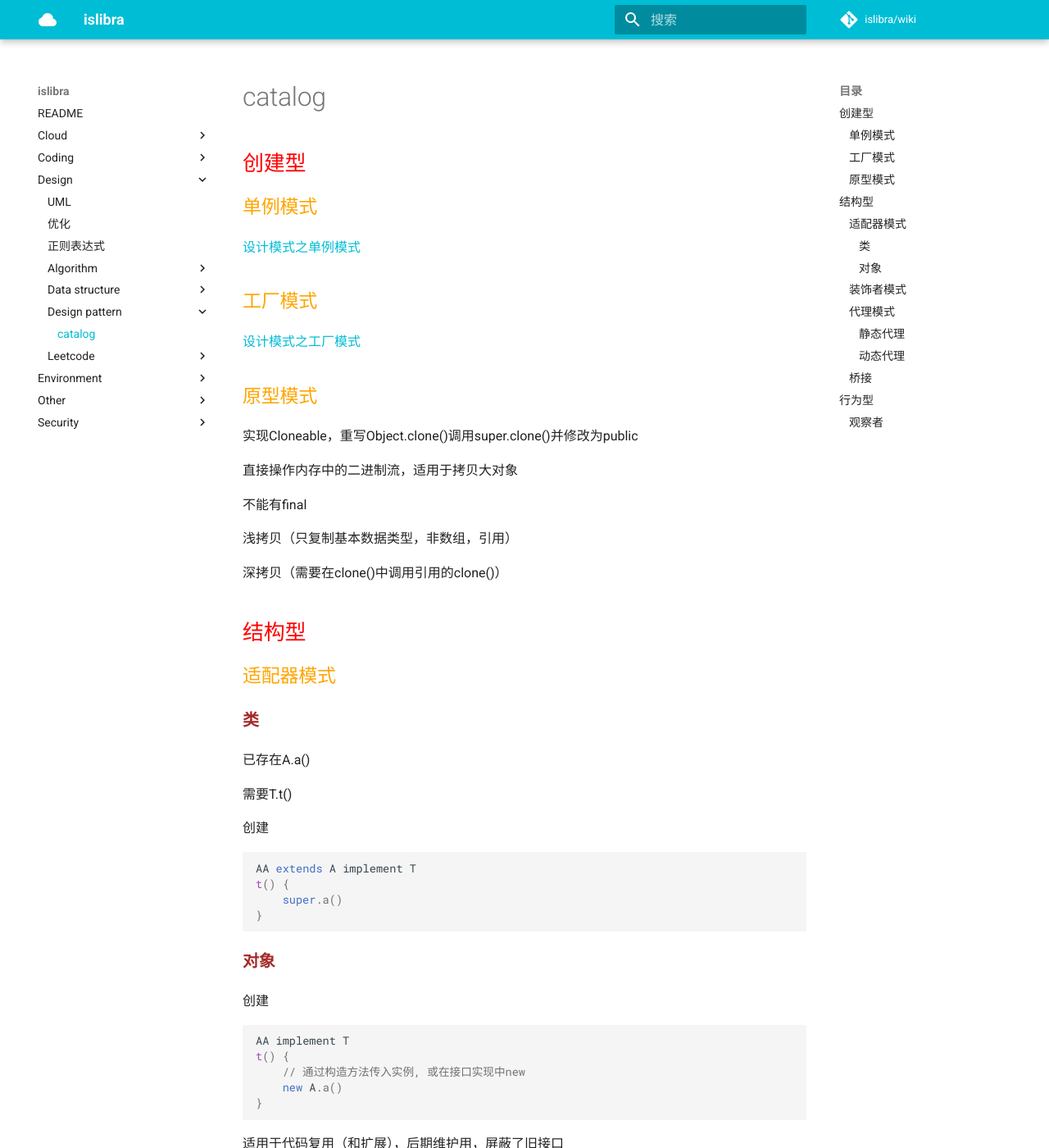
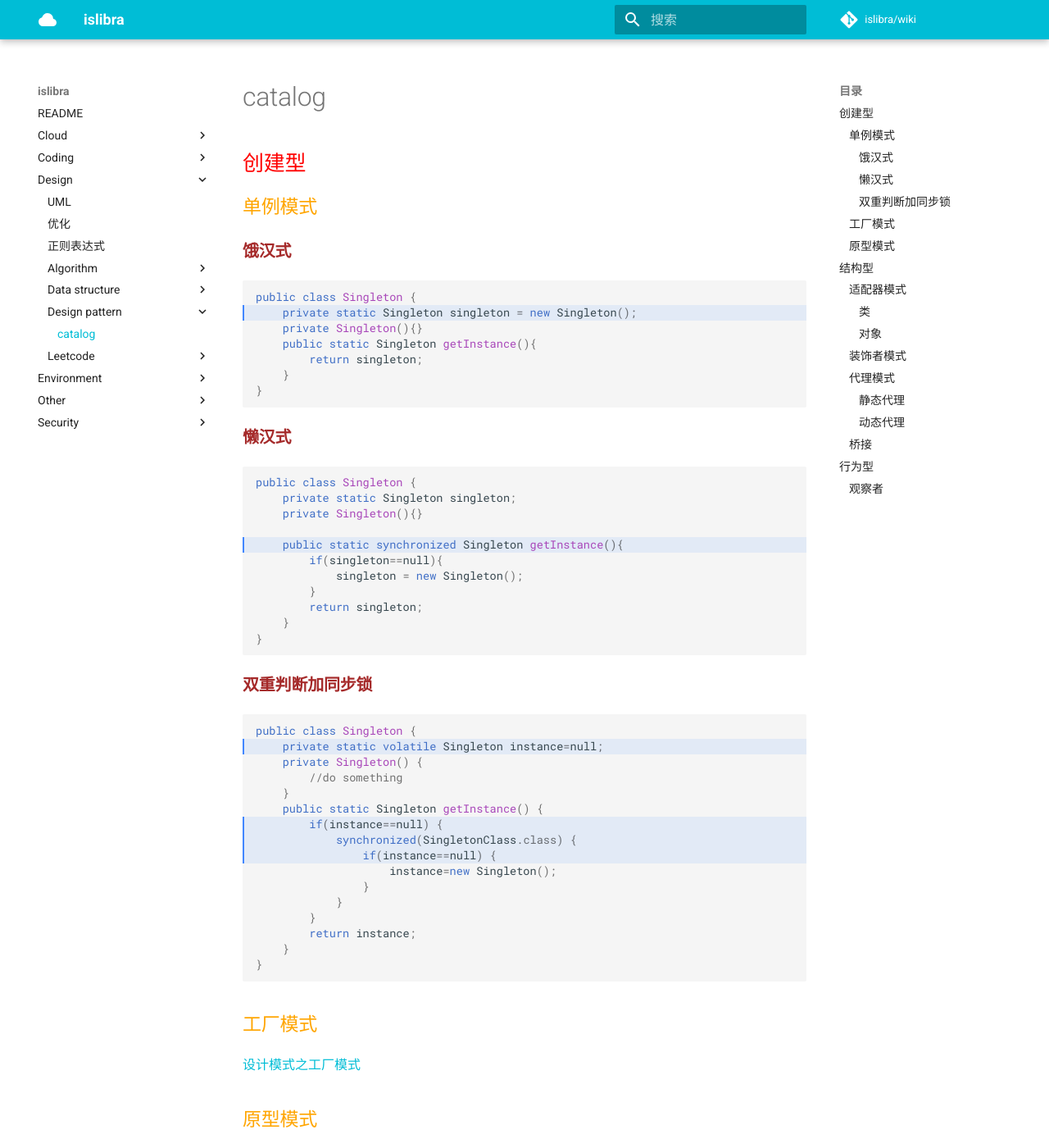
Before and after one commit to islibra/wiki, an MkDocs documentation site: the page built from docs/design/design_pattern/catalog.md, in a window 1280 px wide and 1400 px high. Shown: the whole window at 82% size. Built offline with MkDocs 1.6.1 and Material for MkDocs 9.7.7, drawn with Linux system fonts in a browser that asks for light colours; comment, search, counter and statistics services are not loaded.

Commit message:
Update catalog.md

````diff
--- a/docs/design/design_pattern/catalog.md
+++ b/docs/design/design_pattern/catalog.md
@@ -4,7 +4,55 @@
 
 ### 单例模式
 
-[设计模式之单例模式](https://www.cnblogs.com/aaroncnblogs/p/8586892.html)
+#### 饿汉式
+
+```java hl_lines="2"
+public class Singleton {
+    private static Singleton singleton = new Singleton();
+    private Singleton(){}
+    public static Singleton getInstance(){
+        return singleton;
+    }
+}
+```
+
+#### 懒汉式
+
+```java hl_lines="5"
+public class Singleton {
+    private static Singleton singleton;
+    private Singleton(){}
+
+    public static synchronized Singleton getInstance(){
+        if(singleton==null){
+            singleton = new Singleton();
+        }
+        return singleton;
+    }
+}
+```
+
+#### 双重判断加同步锁
+
+```java hl_lines="2 7 8 9"
+public class Singleton {
+    private static volatile Singleton instance=null;
+    private Singleton() {
+        //do something
+    }
+    public static Singleton getInstance() {
+        if(instance==null) {
+            synchronized(SingletonClass.class) {
+                if(instance==null) {
+                    instance=new Singleton();
+                }
+            }
+        }
+        return instance;
+    }
+}
+```
+
 
 ### 工厂模式
 
````
